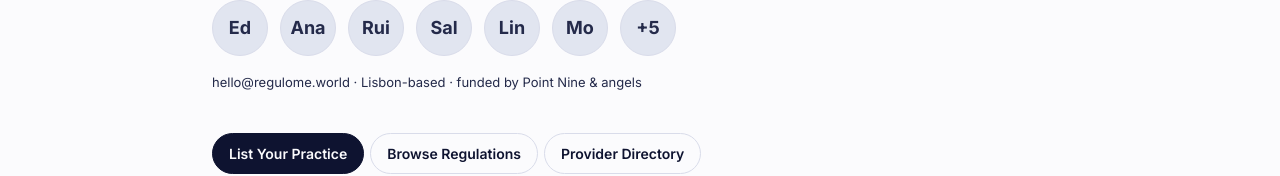
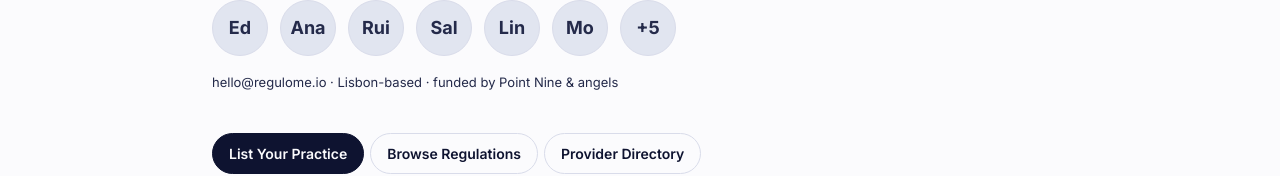
Before and after one commit to fbalino/ai-compliance-hub, a Next.js app: page /about in a window 1280 px wide. Shown: the part 903-1079 px from the top of the page. Built offline with nearby package versions, Linux system fonts and the light colour scheme; no server answers.

Commit message:
fix: update About page contact email to use regulome.io domain
Corrected hello@regulome.world to hello@regulome.io for brand consistency.

Co-Authored-By: Paperclip <noreply@paperclip.ing>

```diff
--- a/src/app/(site)/about/page.tsx
+++ b/src/app/(site)/about/page.tsx
@@ -86,7 +86,7 @@ export default function AboutPage() {
           ))}
         </div>
         <p className="small" style={{ marginTop: 16, color: "var(--ink-2)" }}>
-          hello@regulome.world &middot; Lisbon-based &middot; funded by Point Nine &amp; angels
+          hello@regulome.io &middot; Lisbon-based &middot; funded by Point Nine &amp; angels
         </p>
 
         {/* CTAs */}
```
